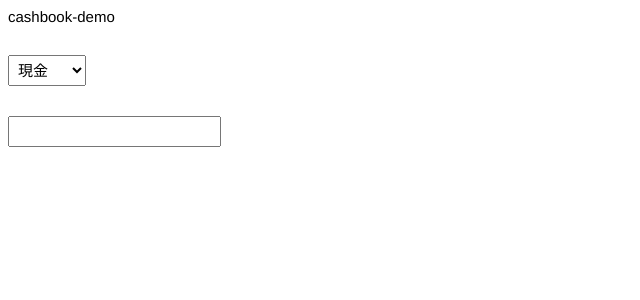
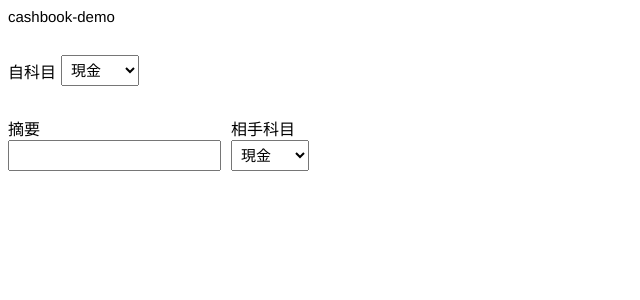
Before and after one commit to asaas/cashbook-demo, a Vue app: page / in a window 1280 px wide. Shown: the top 300 px of the page, without its empty margins (0-640 px from the left). Built offline with nearby package versions, Linux system fonts and the light colour scheme.

Commit message:
feat: add corr-account

```diff
--- a/src/App.vue
+++ b/src/App.vue
@@ -1,9 +1,23 @@
 <template>
   <div class="heading">cashbook-demo</div>
   <v-spacer height="30px" />
-  <account-select />
+  <div class="self-account">
+    <div>自科目</div>
+    <v-spacer width="5px" />
+    <account-select />
+  </div>
   <v-spacer height="30px" />
-  <description-input />
+  <div class="journal-form">
+    <div class="description">
+      <div>摘要</div>
+      <description-input />
+    </div>
+    <v-spacer width="10px" />
+    <div class="corr-account">
+      <div>相手科目</div>
+      <account-select />
+    </div>
+  </div>
 </template>
 
 <script lang="ts">
@@ -36,4 +50,13 @@ export default defineComponent({
 .heading {
   font-size: var(--font-size);
 }
+
+.self-account {
+  display: flex;
+  align-items: center;
+}
+
+.journal-form {
+  display: flex;
+}
 </style>
```
